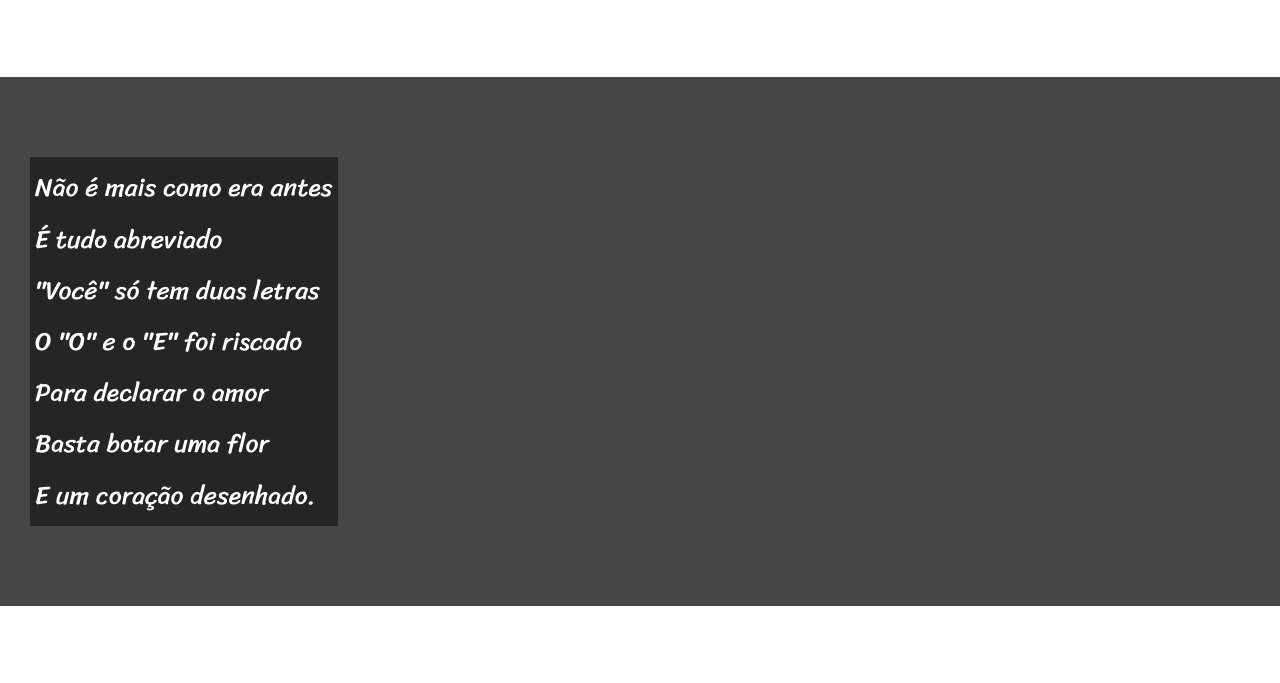
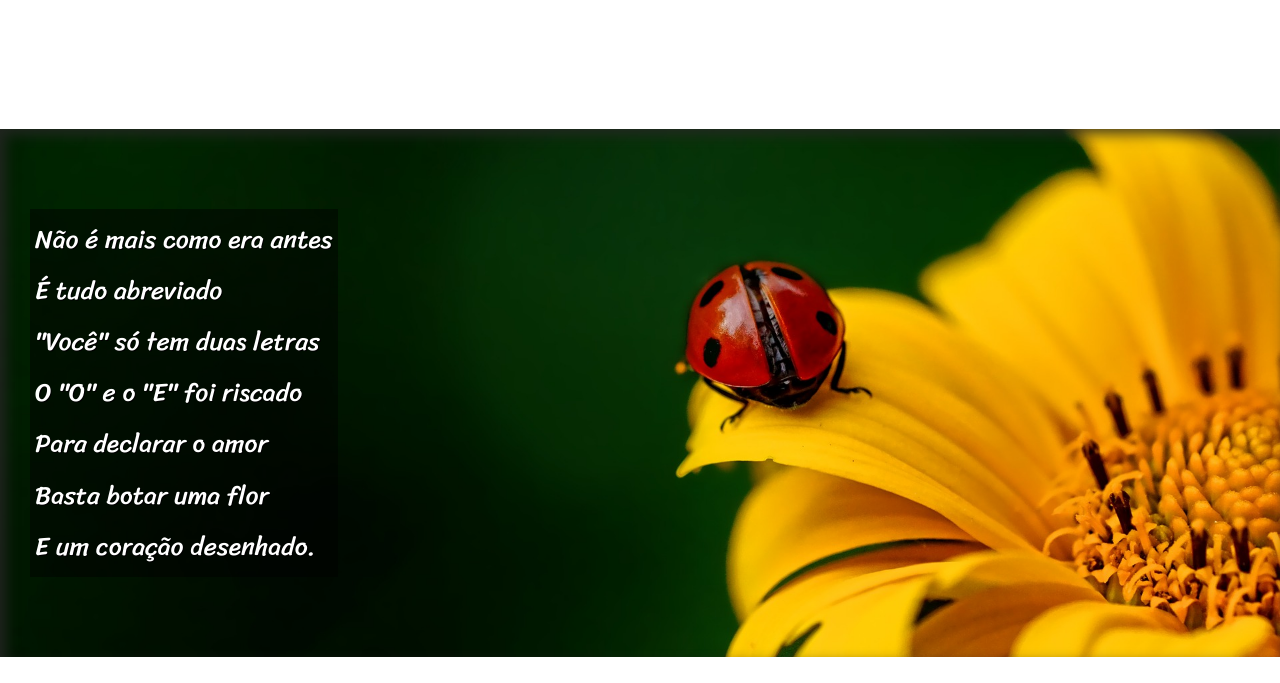
Before and after one commit to fhelippe08/html-css, a plain HTML site: page desafios/Desafio012/index.html in a window 1280 px wide. Shown: the part 649-1332 px from the top of the page. Drawn offline with Linux system fonts and the light colour scheme.

Commit message:
projeto cordel finalizado

```diff
--- a/desafios/Desafio012/estilo/style.css
+++ b/desafios/Desafio012/estilo/style.css
@@ -54,6 +54,10 @@ section {
     font-size: 2vw;
 }
 
+section > p {
+    padding-bottom: 2em;
+}
+
 section.normal {
     background-color: white;
     color: black;
@@ -62,12 +66,28 @@ section.normal {
 section.imagem {
     background-color: rgb(70, 70, 70);
     color: white;
+    box-shadow: inset 6px 6px 13px 0px rgba(40, 39, 39, 0.802);
+    background-size: cover;
+    background-attachment: fixed;
 }
 
 section.imagem > p {
     display: inline-block;
     padding: 5px;
     background-color: rgba(0, 0, 0, 0.478);
+    text-shadow: 1px 1px 0px black;
+}
+
+section#img01 {
+    background-image: url('../imagens/background001.jpg');
+    background-position: right center;
+
+
+}
+
+section#img02 {
+    background-image: url('../imagens/background002.jpg');
+
 }
 
 footer {
--- a/desafios/Desafio012/index.html
+++ b/desafios/Desafio012/index.html
@@ -26,7 +26,7 @@
 
 
 
-    <section class="imagem">
+    <section class="imagem" id="img01">
         <p>
             Não é mais como era antes <br>
             É tudo abreviado <br>
@@ -64,7 +64,7 @@
 
 
 
-    <section class="imagem">
+    <section class="imagem" id="img02">
         <p>
             Tenho saudade das cartas <br>
             Escritas com a própria mão <br>
```
